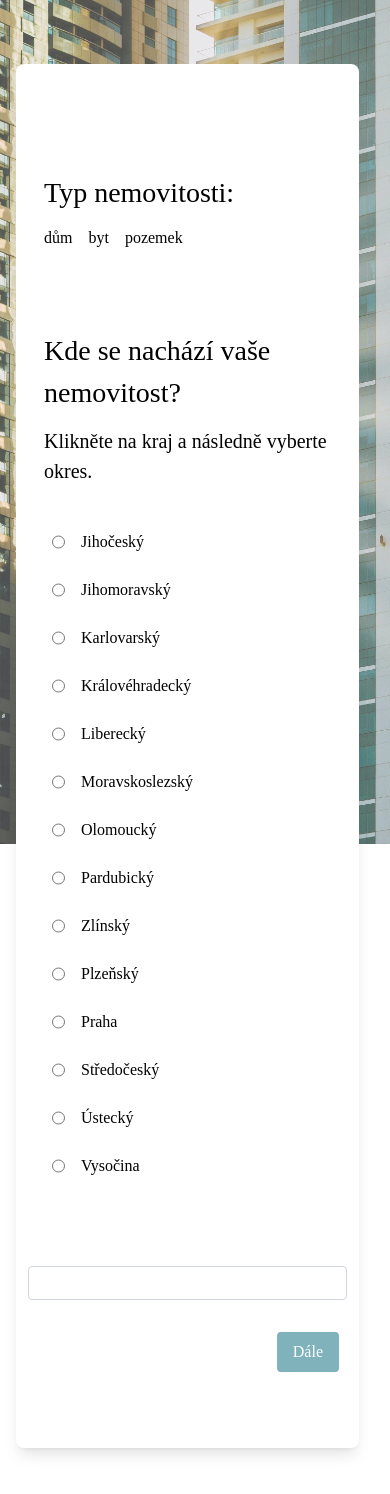
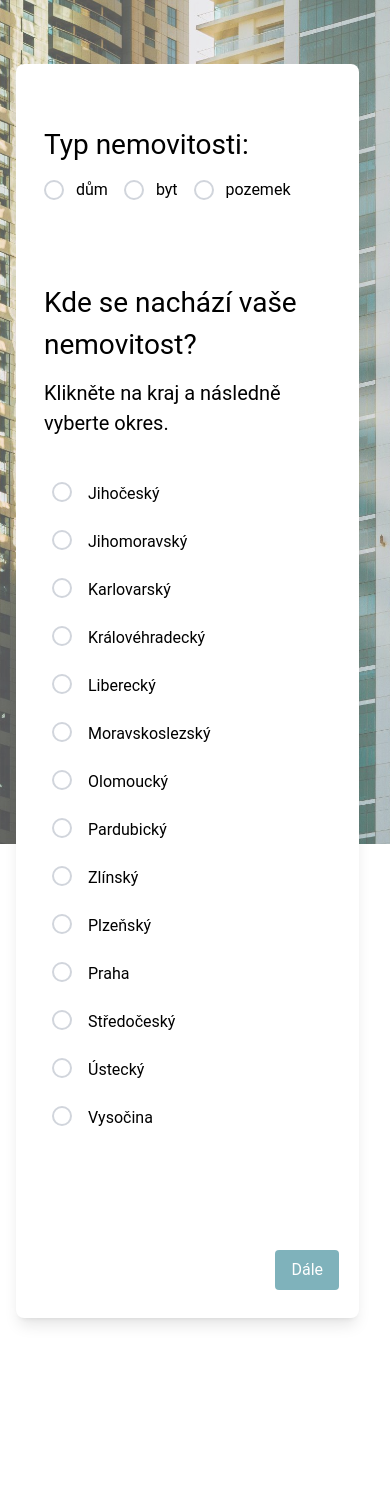
Before and after one commit to adela-addamsova/Estate-app, a React (Vite) app in the folder client/: page /chci-nabidku in a window 390 px wide. Shown: the top 1494 px of the page. After the commit the page ends 1382 px from the top, so only its background shows below. Built offline with nearby package versions, Linux system fonts and the light colour scheme.

Commit message:
feat: change font family to roboto, style radio buttons to form color

```diff
--- a/client/src/components/CzMap.jsx
+++ b/client/src/components/CzMap.jsx
@@ -144,8 +144,11 @@ export default function CZMap({ onSelect, region }) {
                             value={regionData.name}
                             checked={region === regionData.name}
                             onChange={() => onSelect(regionData.name)}
-                            className="accent-gold"
+                            className="sr-only peer"
                         />
+                        <div className="radio-button">
+                            <div className="radio-button-inner"></div>
+                        </div>
                         <span>{regionData.name}</span>
                     </label>
                 ))}
--- a/client/src/index.css
+++ b/client/src/index.css
@@ -1,5 +1,5 @@
 @import "tailwindcss";
-@import url('https://fonts.googleapis.com/css2?family=Montserrat:wght@100;200;300;400;500;600;700;800;900&family=Roboto:ital,wght@0,100..900;1,100..900&display=swap');
+@import url('https://fonts.googleapis.com/css2?family=Roboto:ital,wght@0,100..900;1,100..900&display=swap');
 
 @theme {
   --color-gold: #D0A331;
@@ -8,7 +8,6 @@
 
 
   --font-roboto: 'Roboto';
-  --font-montserrat: 'Montserrat';
 
   --breakpoint-xs: 460px;
   --breakpoint-sm: 640px;
@@ -27,12 +26,8 @@ html {
 }
 
 h3, h4, button, * {
-    @apply font-montserrat
+    @apply font-roboto
 }
-
-/* p, span, text, legend {
-    @apply font-roboto text-[16px];
-} */
 
 h3 {
     @apply text-[28px]
@@ -46,7 +41,7 @@ h4 {
   Form page
 --------------------*/
 
-.form-page {
+.page {
   @apply relative w-full min-h-screen;
 }
 
@@ -58,8 +53,8 @@ h4 {
   @apply w-full h-full object-cover opacity-[0.7];
 }
 
-.hero-img-overlay {
-    @apply absolute w-full top-[0] bg-[black]/40 h-full;
+.background-image-overlay {
+    @apply absolute w-full top-[0] bg-[white]/5 h-full;
 }
 
 .background-house {
@@ -82,7 +77,7 @@ h4 {
 }
 
 .estate-form {
-    @apply w-full mx-auto my-14 flex flex-col justify-between 2xl:w-[70%] 3xl:w-[60%]
+    @apply w-full mx-auto my-2 lg:my-14 flex flex-col justify-between 2xl:w-[70%] 3xl:w-[60%]
 }
 
 /* Buttons */
@@ -91,11 +86,20 @@ h4 {
 }
 
 .form-button {
-    @apply px-4 py-2 bg-navy cursor-pointer rounded-sm text-white m-2 xl:mt-12;
+    @apply px-4 py-2 bg-navy cursor-pointer rounded-sm text-white m-2 xl:mt-12  disabled:opacity-50;
 }
 
-.form-button:hover {
+.form-button:hover:not(:disabled) {
     @apply opacity-[0.8];
+}
+
+.radio-button {
+  @apply w-5 h-5 rounded-full border-2 border-gray-300 flex items-center justify-center transition
+    peer-checked:border-gold peer-checked:[&>div]:scale-100;
+}
+
+.radio-button-inner {
+  @apply w-2.5 h-2.5 rounded-full bg-gold scale-0 transition-transform;
 }
 
 /*Error message */
@@ -116,8 +120,8 @@ h4 {
     @apply flex gap-4;
 }
 
-.radio-estate-type {
-    @apply flex items-center space-x-2;
+.estate-type-inner {
+    @apply flex items-center space-x-3 cursor-pointer;
 }
 
 /* Region */
@@ -127,11 +131,15 @@ h4 {
 
 /* District */
 .district-container {
-    @apply my-4 space-y-2 border border-gray-300 rounded px-3 py-4 flex justify-start flex-wrap gap-4 lg:px-10 xl:w-[720px] 2xl:w-[820px];
+    @apply flex flex-col m-4 gap-6;
+}
+
+.districts {
+    @apply space-y-2 border border-gray-300 rounded px-3 py-4 flex justify-start flex-wrap gap-4 lg:px-10 xl:w-[820px] 2xl:w-[820px];
 }
 
 .district-inner {
-    @apply flex items-center space-x-2 mb-4;
+    @apply flex items-center space-x-2 mb-4 cursor-pointer;
 }
 
 /* Name, phone, email */
@@ -139,11 +147,11 @@ h4 {
     @apply mt-8 mb-14 gap-4 flex flex-col;
 }
 .fullname-container, .phone-container, .email-container {
-    @apply w-[95%] my-4 mx-auto
+    @apply w-[90%] lg:w-[80%] my-4 mx-auto
 }
 
 .fullname, .phone, .email {
-    @apply p-3 w-[100%] border-b placeholder:font-montserrat placeholder:tracking-wide
+    @apply p-3 w-[100%] border-b placeholder:font-roboto placeholder:tracking-wide
 }
 
 .phone-prefix {
@@ -168,3 +176,10 @@ h4 {
 .map-text {
     @apply text-[12px];
 }
+
+/*--------------------
+  Thank you page
+--------------------*/
+.thank-container {
+    @apply flex flex-col w-[90%] mx-auto my-15 text-center gap-8 px-10 py-20 shadow-xl bg-white rounded-2xl lg:w-[50%];
+}
```
